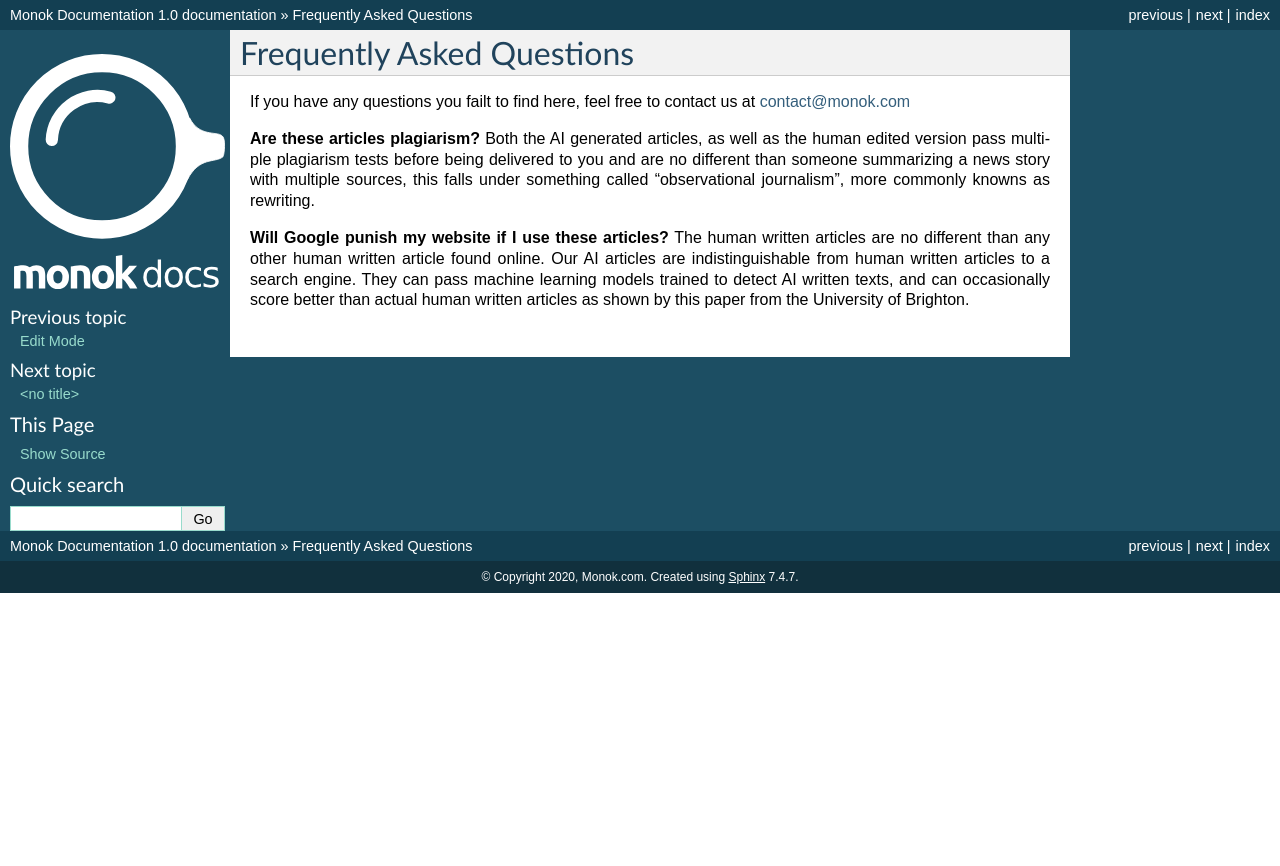
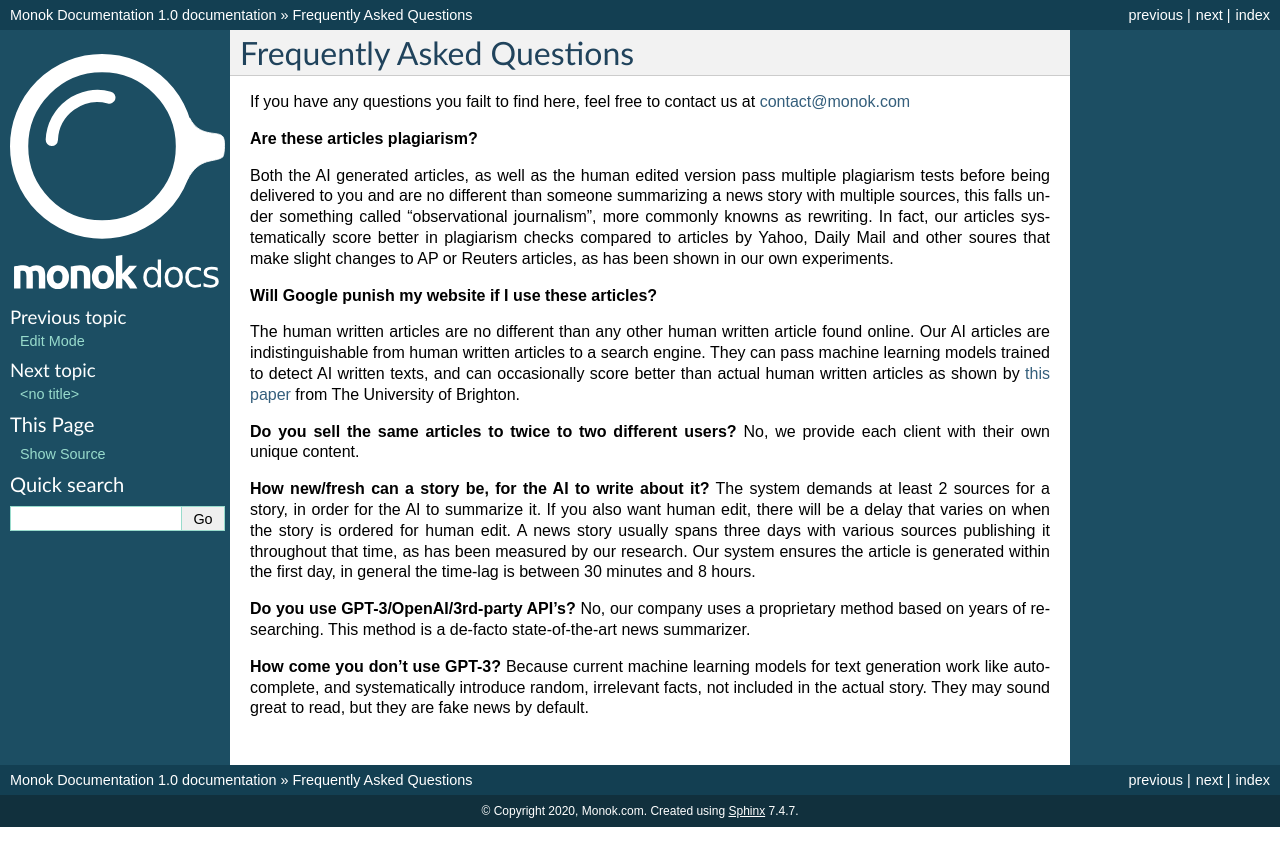
Before and after one commit to monoklabs/monok-docs, a Sphinx documentation site: the page built from docs/faq.rst, in a window 1280 px wide. Shown: the top 866 px of the page. Built offline with Sphinx 7.4.7, drawn with Linux system fonts in a browser that asks for light colours.

Commit message:
Update faq.rst

```diff
--- a/docs/faq.rst
+++ b/docs/faq.rst
@@ -4,11 +4,29 @@ Frequently Asked Questions
 If you have any questions you failt to find here, feel free to contact us at contact@monok.com
 
 **Are these articles plagiarism?**
+
 Both the AI generated articles, as well as the human edited version pass multiple plagiarism tests before being delivered to you
 and are no different than someone summarizing a news story with multiple sources,
-this falls under something called "observational journalism", more commonly knowns as rewriting.
+this falls under something called "observational journalism", more commonly knowns as rewriting. In fact, our articles systematically score better in plagiarism checks compared to articles by Yahoo, Daily Mail and other soures that make slight changes to AP or Reuters articles, as has been shown in our own experiments.
 
 **Will Google punish my website if I use these articles?**
+
 The human written articles are no different than any other human written article found online.
 Our AI articles are indistinguishable from human written articles to a search engine. They can pass machine learning models trained to detect AI written texts,
-and can occasionally score better than actual human written articles as shown by this paper from the University of Brighton.
+and can occasionally score better than actual human written articles as shown by `this paper`_ from The University of Brighton.
+
+**Do you sell the same articles to twice to two different users?**
+No, we provide each client with their own unique content.
+
+**How new/fresh can a story be, for the AI to write about it?**
+The system demands at least 2 sources for a story, in order for the AI to summarize it. If you also want human edit, there will be a delay that varies on when the story is ordered for human edit. A news story usually spans three days with various sources publishing it throughout that time, as has been measured by our research. Our system ensures the article is generated within the first day, in general the time-lag is between 30 minutes and 8 hours.
+
+**Do you use GPT-3/OpenAI/3rd-party API’s?**
+No, our company uses a proprietary method based on years of researching. This method is a de-facto state-of-the-art news summarizer.
+
+**How come you don’t use GPT-3?**
+Because current machine learning models for text generation work like auto-complete, and systematically introduce random, irrelevant facts, not included in the actual story. They may sound great to read, but they are fake news by default.
+
+
+
+.. _`this paper`: https://truthandtrustonline.com/wp-content/uploads/2019/11/paper_29_corrected.pdf
```
